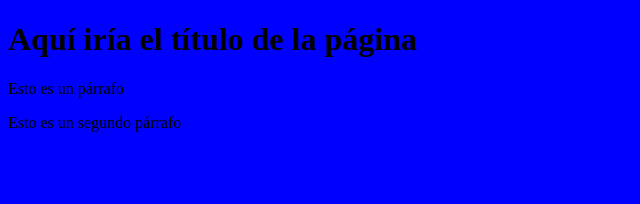
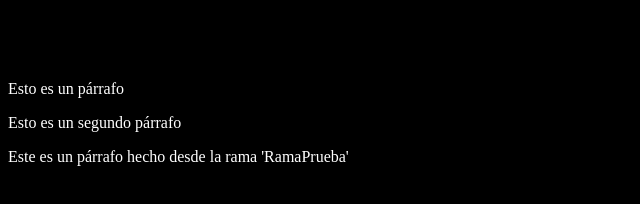
Before and after one commit to viccount/Proyecto-web-empresa-C, a plain HTML site: page index.html in a window 1280 px wide. Shown: the whole page, without its empty margins (0-640 px from the left). Drawn offline with Linux system fonts and the light colour scheme.

Commit message:
Agregando parrafo y estilos de prueba

```diff
--- a/index.html
+++ b/index.html
@@ -1,16 +1,17 @@
 <!DOCTYPE html>
 <html lang="es">
-<head>
-    <meta charset="UTF-8">
-    <meta http-equiv="X-UA-Compatible" content="IE=edge">
-    <meta name="viewport" content="width=device-width, initial-scale=1.0">
+  <head>
+    <meta charset="UTF-8" />
+    <meta http-equiv="X-UA-Compatible" content="IE=edge" />
+    <meta name="viewport" content="width=device-width, initial-scale=1.0" />
     <title>Document</title>
-    <link rel="stylesheet" href="myEstilo.css">
-</head>
+    <link rel="stylesheet" href="myEstilo.css" />
+  </head>
 
-<body>
+  <body>
     <h1>Aquí iría el título de la página</h1>
     <p>Esto es un párrafo</p>
     <p>Esto es un segundo párrafo</p>
-</body>
+    <p>Este es un párrafo hecho desde la rama 'RamaPrueba'</p>
+  </body>
 </html>
--- a/myEstilo.css
+++ b/myEstilo.css
@@ -1,3 +1,7 @@
-body{
-  background-color:blue;
+body {
+  background-color: black;
 }
+
+p {
+  color: white;
+}
```
